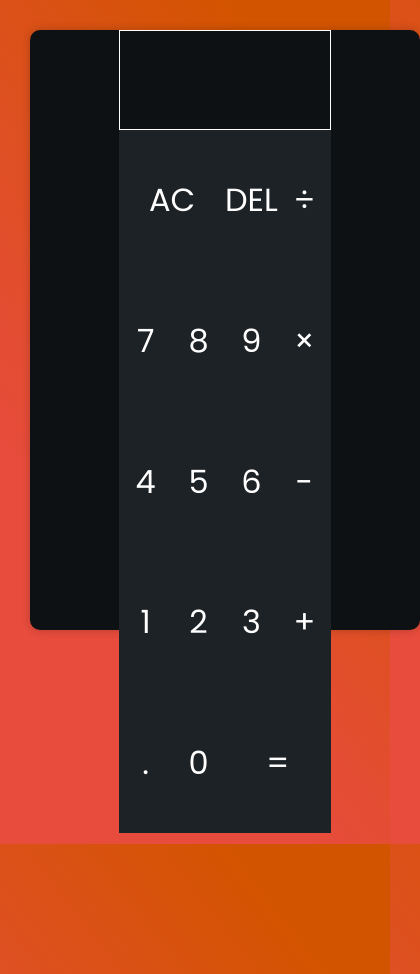
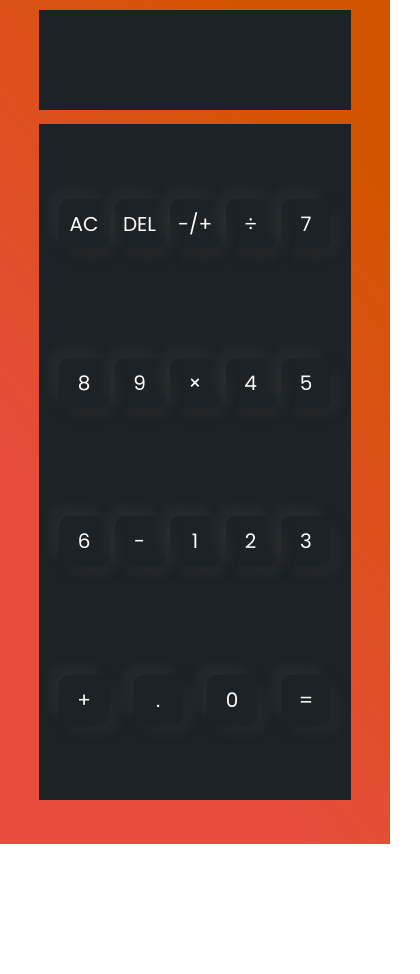
Before and after one commit to manny-rocha/CalculatorApp, a plain HTML site: page index.html in a window 390 px wide. Shown: the whole page, 420 px wide, since content can reach past the window. After the commit the page ends 844 px from the top, so only its background shows below. Drawn offline with Linux system fonts and the light colour scheme.

Commit message:
Need to: improve responsiveness (esp re display area)

```diff
--- a/index.html
+++ b/index.html
@@ -22,6 +22,7 @@
       <section class="calculator-grid">
         <button class="span-two" data-clear>AC</button>
         <button class="key" data-delete>DEL</button>
+        <button class="key" data-invert>-/+</button>
         <button class="key" data-operation>÷</button>
         <button class="key" data-number>7</button>
         <button class="key" data-number>8</button>
--- a/script.js
+++ b/script.js
@@ -59,6 +59,13 @@ class Calculator {
     this.previousOperand = "";
   }
 
+  invert() {
+    if (this.currentOperand < 0) return
+    const invertedNumber = `-${this.currentOperand.toString()}`
+    this.currentOperand = invertedNumber;
+
+  }
+
   getDisplayContent(number) {
     const stringifiedNumber = number.toString();
     const integerDigits = parseFloat(stringifiedNumber.split(".")[0]);
@@ -80,7 +87,7 @@ class Calculator {
 
   updateDisplay() {
     this.currentOperandTextElement.innerText = this.getDisplayContent(this.currentOperand)
-    if (this.opperation != null) {
+    if (this.operation != null) {
       this.previousOperandTextElement.innerText = `${this.getDisplayContent(this.previousOperand)} ${this.operation}`
     } else {
       this.previousOperandTextElement.innerText = "";
@@ -91,6 +98,7 @@ class Calculator {
 const numberBtns = document.querySelectorAll('[data-number]');
 const operationBtns = document.querySelectorAll('[data-operation]');
 const equalsBtn = document.querySelector('[data-calculate]');
+const invertBtn = document.querySelector('[data-invert]');
 const deleteBtn = document.querySelector('[data-delete]');
 const allClearBtn = document.querySelector('[data-clear]');
 const previousOperandTextElement = document.querySelector('[data-prev-operand]');
@@ -117,6 +125,11 @@ equalsBtn.addEventListener("click", () => {
   calculator.updateDisplay();
 })
 
+invertBtn.addEventListener("click", () => {
+  calculator.invert();
+  calculator.updateDisplay();
+})
+
 deleteBtn.addEventListener("click", () => {
   calculator.delete();
   calculator.updateDisplay();
--- a/style.css
+++ b/style.css
@@ -2,18 +2,23 @@
 *::before,
 *::after,
 :root,
+html,
 body {
   box-sizing: border-box;
   font-family: "Poppins", "Roboto", "Ubuntu", "Helvetica", "Arial", sans-serif;
-  font-weight: normal;
-  justify-content: center;
-  align-items: center;
-  height: 100%;
+  max-height: 100%;
+  max-width: 100%;
+  margin: 0;
+  padding: 0;
 }
 
-body {
-  margin: 30px;
-  padding: 0;
+html {
+  font-size: 62.5%;
+  height: 100%;
+  width: 100%;
+}
+
+.calculator-container {
   -webkit-font-smoothing: antialiased;
   -moz-osx-font-smoothing: grayscale;
   background: rgb(231, 76, 60);
@@ -33,57 +38,71 @@ body {
     rgba(211, 84, 0, 1) 85%
   );
   filter: progid:DXImageTransform.Microsoft.gradient(startColorstr="#e74c3c",endColorstr="#d35400",GradientType=1);
-}
-
-.calculator-container {
-  display: grid;
+  display: flex;
+  flex-direction: column;
   justify-content: center;
   align-items: center;
-  background: #0e1113;
   margin: 0 auto;
-  border-radius: 10px;
-  box-shadow: 0 0 10px 0 rgba(0, 0, 0, 0.2);
-  width: 100vw;
-  max-width: 500px;
+  width: 100%;
   height: 100vh;
-  max-height: 600px;
+  position: relative;
 }
 
 .calculator-grid {
-  display: grid;
-  justify-content: center;
+  display: flex;
+  flex-wrap: wrap;
+  justify-content: space-between;
   align-items: center;
-  min-height: 100vh;
-  grid-template-columns: repeat(4, 100px);
-  grid-template-rows: repeat(6, 100px);
-  position: relative;
+  margin-top: 100px;
+  margin-bottom: 20px;
+  padding: 20px;
+  max-height: 100vh;
+  max-width: 90%;
+  width: 390px;
+  height: 520px;
+  border-radius: 0 0 10px 10px;
+  background: #1d2226;
+  z-index: 1;
 }
 
 .calculator-grid > button {
   padding: 0;
-  outline: none;
-  border: none;
+  margin: 0;
+  width: 75px;
+  height: 75px;
+  outline: 0;
+  border: 0;
   cursor: pointer;
   font-size: 2rem;
   color: #fff;
-  background: #1d2226;
-  border-radius: 0;
+  border-radius: 10px;
+  box-shadow: -8px -8px 15px rgba(255, 255, 255, 0.05),
+    8px 8px 15px rgba(255, 255, 255, 0.05), 5px 5px 15px rgba(0, 0, 0, 0.2);
   transition: all 0.2s ease-in-out;
+  background-color: transparent;
 }
 
 .calculator-grid > button:hover {
-  background: #3a434d;
+  background: #2c3338;
+}
+
+.calculator-grid > button:active {
+  transform: scale(0.95);
 }
 
 .span-two {
-  grid-column: span 2;
+  width: 130px;
 }
 
 .display {
-  grid-column: span 4;
   height: 100px;
-  background: #0e1113;
+  background: #1d2226;
   color: #fff;
+  position: absolute;
+  top: 10px;
+  max-width: 90%;
+  width: 390px;
+  height: 100px;
   display: flex;
   align-items: flex-end;
   justify-content: space-between;
@@ -93,7 +112,8 @@ body {
   word-wrap: break-word;
   word-break: break-all;
   margin: 0;
-  border: 1px solid white;
+  z-index: 2;
+  border-radius: 10px 10px 0 0;
 }
 
 .display .prev-operand {
@@ -104,12 +124,27 @@ body {
 .display .current-operand {
   text-align: right;
   padding: 10px 0;
-  font-size: 2rem;
+  font-size: 2.5rem;
 }
 
 @media screen and (max-width: 500px) {
   .calculator-grid {
-    grid-template-columns: repeat(4, 1fr);
-    grid-template-rows: repeat(6, 1fr);
+    width: 80%;
+    height: 80%;
+    max-width: 100%;
+    max-height: 100%;
+    border-radius: 0;
+  }
+
+  .calculator-grid > button {
+    width: 50px;
+    height: 50px;
+  }
+
+  .display {
+    width: 80%;
+    max-width: 100%;
+    max-height: 100%;
+    border-radius: 0;
   }
 }
```
